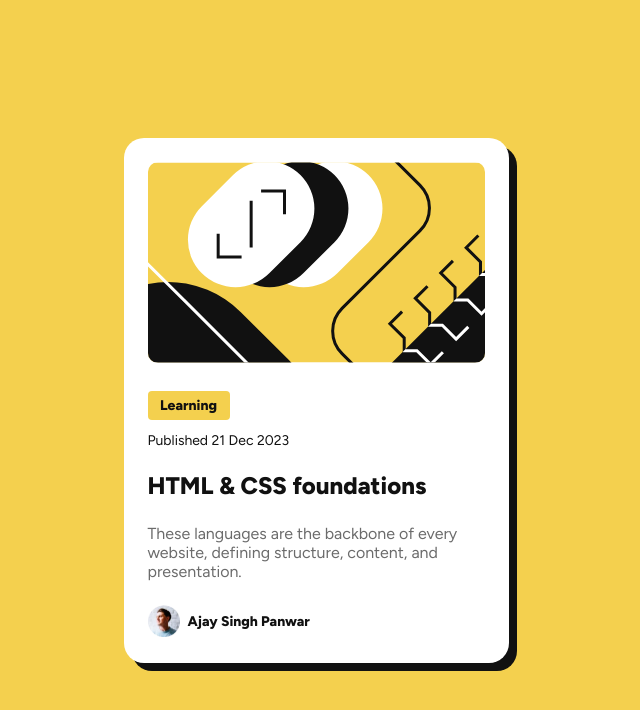
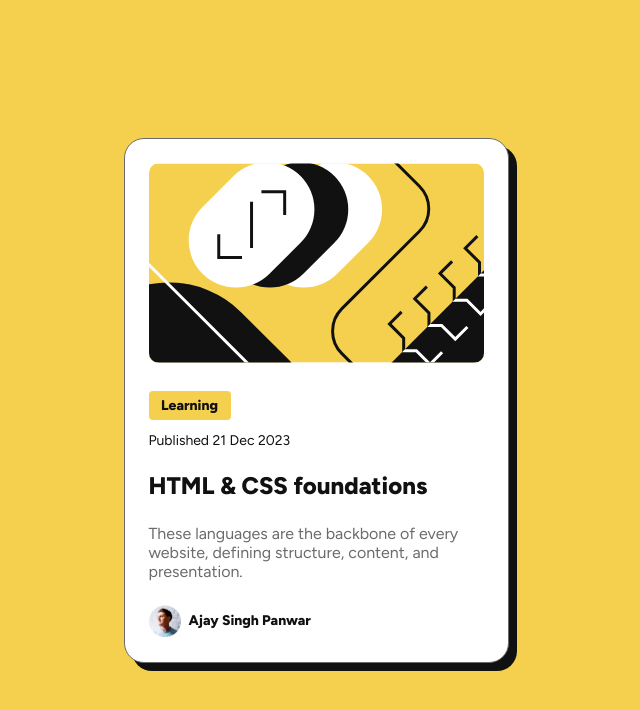
Before and after one commit to AjaySinghPanwar/Frontend-Mentor-Blog-Card-Preview-Challenge, a plain HTML site: page index.html in a window 1280 px wide. Shown: the whole page, without its empty margins (324-964 px from the left). Drawn offline with Linux system fonts and the light colour scheme.

Commit message:
Added border width to the card

```diff
--- a/index.css
+++ b/index.css
@@ -32,6 +32,7 @@ body {
   width: 385px;
   height: 525px;
   border-radius: 20px;
+  border: 1px solid var(--gray-500);
   padding: var(--spacing-lg);
   box-shadow: 8px 8px var(--gray-950);
   cursor: pointer;
```
